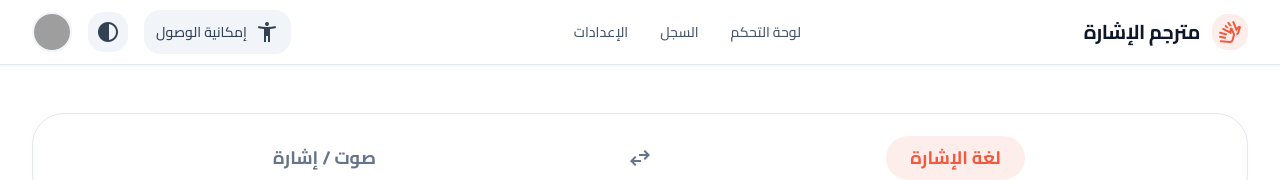
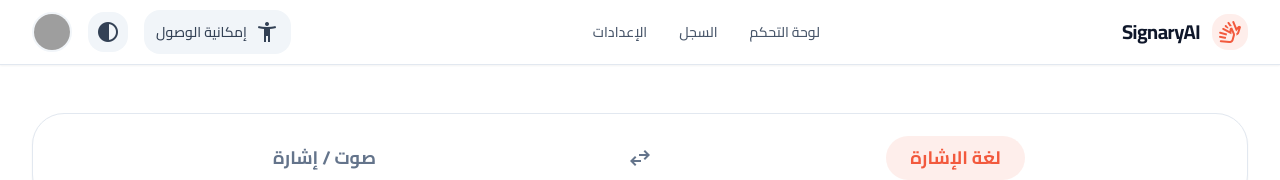
Before and after one commit to nagham959/s2s_version1, a React (Create React App) app: page / in a window 1280 px wide. Shown: the top 180 px of the page. Built offline with nearby package versions, Linux system fonts and the light colour scheme; grey boxes are pictures that could not be loaded; the HTML template or start-up script is replaced by a standard one.

Commit message:
Add Profile Settings, Dashboard, and History pages, and update the README.

```diff
--- a/src/pages/DashboardPage.js
+++ b/src/pages/DashboardPage.js
@@ -157,7 +157,7 @@ const DashboardPage = () => {
       <div className="bg-background-light dark:bg-background-dark text-slate-900 dark:text-slate-100 font-display min-h-screen flex flex-col overflow-x-hidden selection:bg-primary selection:text-white">
         <Navbar
           variant="dashboard"
-          logo="مترجم الإشارة"
+          logo="SignaryAI"
           userProfile="https://lh3.googleusercontent.com/aida-public/AB6AXuDGZQ2Lpmsf2wWPOWbV1NwlSV8apne6XJ1_XsdsDMPhMvbqdiB66HO7PwhmU_DZTGa6XlUQi5NVf0ujJTsRg4xtUU-6Wpwu1Szn_yfiAymfFaKdYMd8GtdBtqSVa2dEtUo31mAq1yjcN548LRNthF2qQ3SvvYs8XgIPbGqY_6lqeleuYwzMPOEvLLIY7inFcwQ0YfJMkt5hTPtZRHcnrLG52YPO27f3HamgyAdtmNaRMhqerd6BtQXWBQd7qpEIe_cy5RZwIEhYib8"
         />
         <main className="flex-grow w-full max-w-7xl mx-auto px-4 sm:px-6 lg:px-8 py-8 md:py-12">
--- a/src/pages/HistoryPage.js
+++ b/src/pages/HistoryPage.js
@@ -26,7 +26,7 @@ const HistoryPage = () => {
             <div className="bg-background-light dark:bg-background-dark text-slate-900 dark:text-slate-100 font-display min-h-screen flex flex-col overflow-x-hidden selection:bg-primary selection:text-white">
                 <Navbar
                     variant="dashboard"
-                    logo="مترجم الإشارة"
+                    logo="SignaryAI"
                     userProfile="https://lh3.googleusercontent.com/aida-public/AB6AXuDGZQ2Lpmsf2wWPOWbV1NwlSV8apne6XJ1_XsdsDMPhMvbqdiB66HO7PwhmU_DZTGa6XlUQi5NVf0ujJTsRg4xtUU-6Wpwu1Szn_yfiAymfFaKdYMd8GtdBtqSVa2dEtUo31mAq1yjcN548LRNthF2qQ3SvvYs8XgIPbGqY_6lqeleuYwzMPOEvLLIY7inFcwQ0YfJMkt5hTPtZRHcnrLG52YPO27f3HamgyAdtmNaRMhqerd6BtQXWBQd7qpEIe_cy5RZwIEhYib8"
                 />
                 <main className="flex-grow w-full max-w-7xl mx-auto px-4 sm:px-6 lg:px-8 py-8 md:py-12">
--- a/src/pages/ProfileSettingsPage.js
+++ b/src/pages/ProfileSettingsPage.js
@@ -59,7 +59,7 @@ const ProfileSettingsContent = () => {
 
   return (
     <div className="bg-background-subtle dark:bg-background-dark font-display text-text-main dark:text-white antialiased min-h-screen flex flex-col relative">
-      <Navbar variant="dashboard" logo="SignVoice" />
+      <Navbar variant="dashboard" logo="SignaryAI" />
 
       {/* Toast Notification */}
       {notification && (
```
Also changed, not shown: 1 other file (tests, documents, lock files or other folders).
